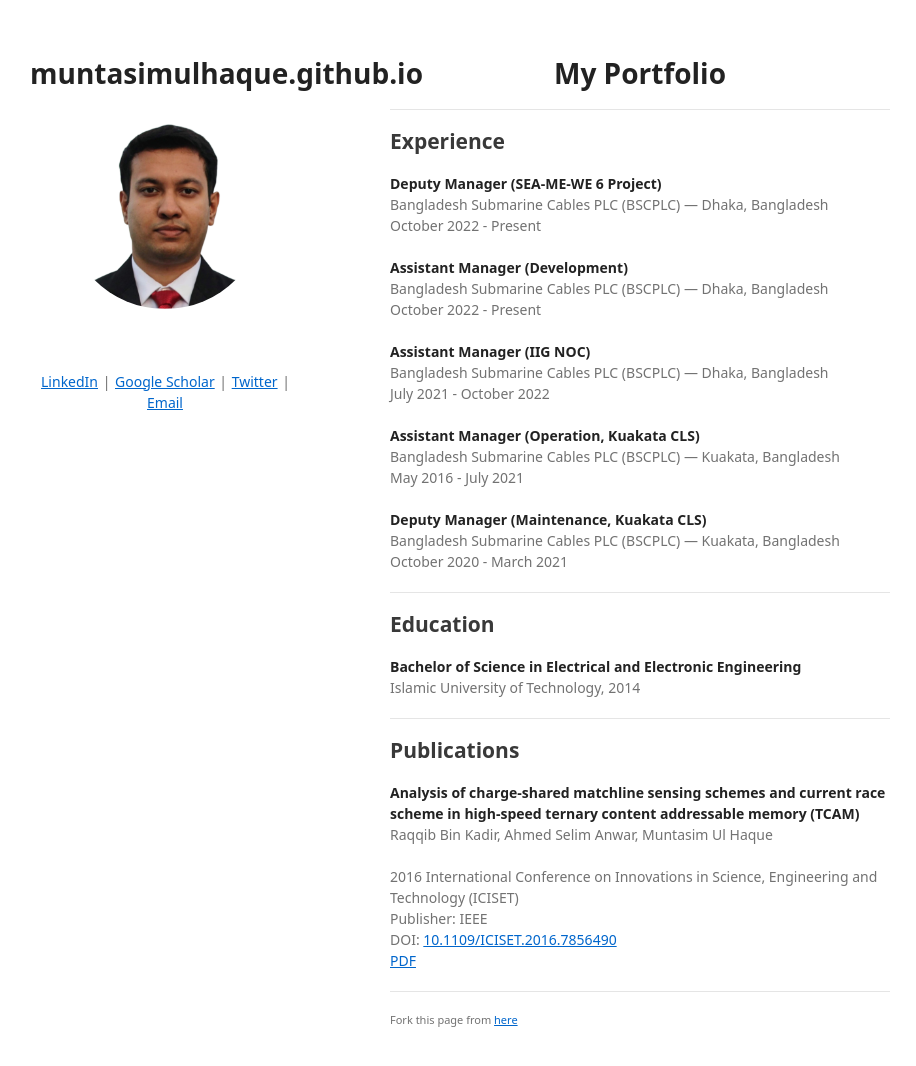
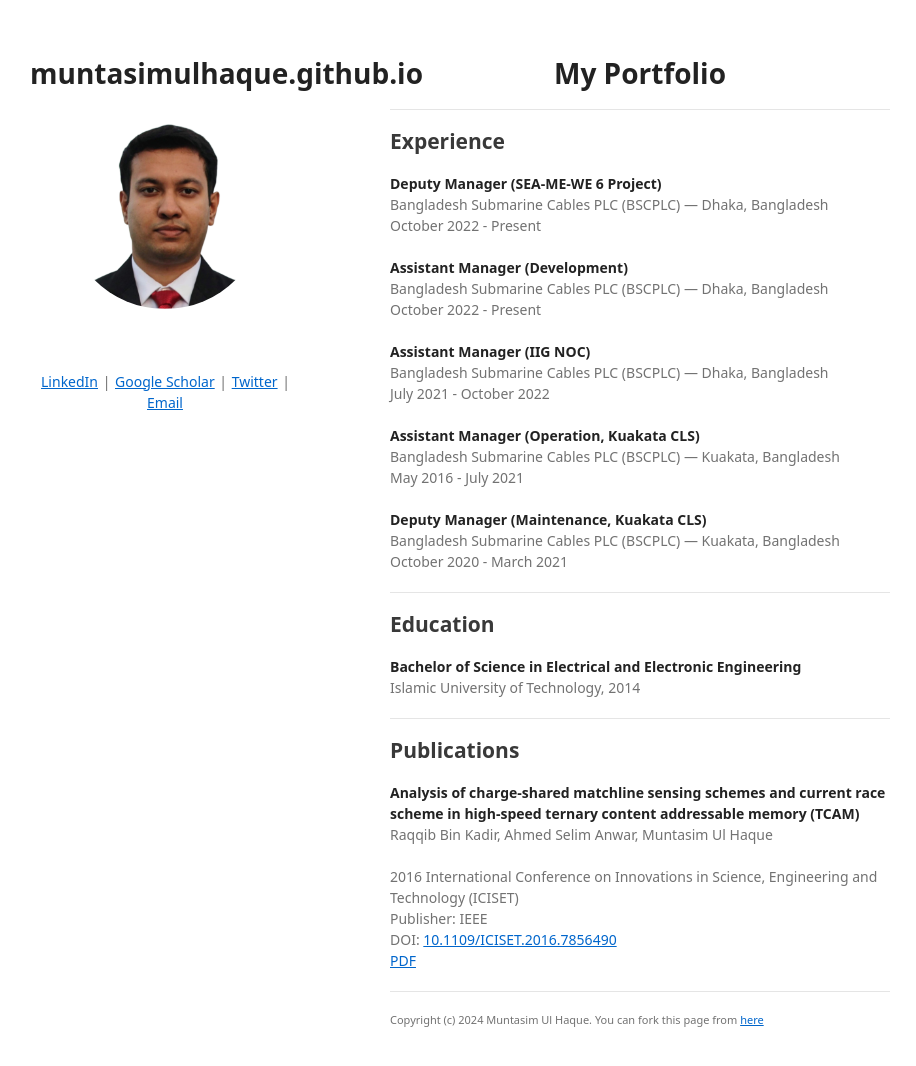
Before and after one commit to muntasimulhaque/muntasimulhaque.github.io, a Jekyll site: the page built from index.md, in a window 1280 px wide and 1099 px high. Shown: the top 1066 px of the window, without its empty margins (180-1096 px from the left). Built offline with Jekyll 4.4.1, drawn with Linux system fonts in a browser that asks for light colours; our own code applies the rules of GitHub Pages for plain Markdown files; a script that is not in the unit is left out.

Commit message:
Update index.md

```diff
--- a/index.md
+++ b/index.md
@@ -42,5 +42,5 @@
 [PDF](https://mega.nz/file/7IAGwRgA#IUDTS7mYArwtloYyYOpVU6hfhNQrHJ4xFYuz8BCQ3sE){:target="_blank"}
 
 ---
-<p style="font-size:11px">Fork this page from <a href="https://github.com/muntasimulhaque/muntasimulhaque.github.io" target="_blank">here</a></p>
+<p style="font-size:11px">Copyright (c) 2024 Muntasim Ul Haque. You can fork this page from <a href="https://github.com/muntasimulhaque/muntasimulhaque.github.io" target="_blank">here</a></p>
 <!-- Remove above link if you don't want to attibute -->
```
